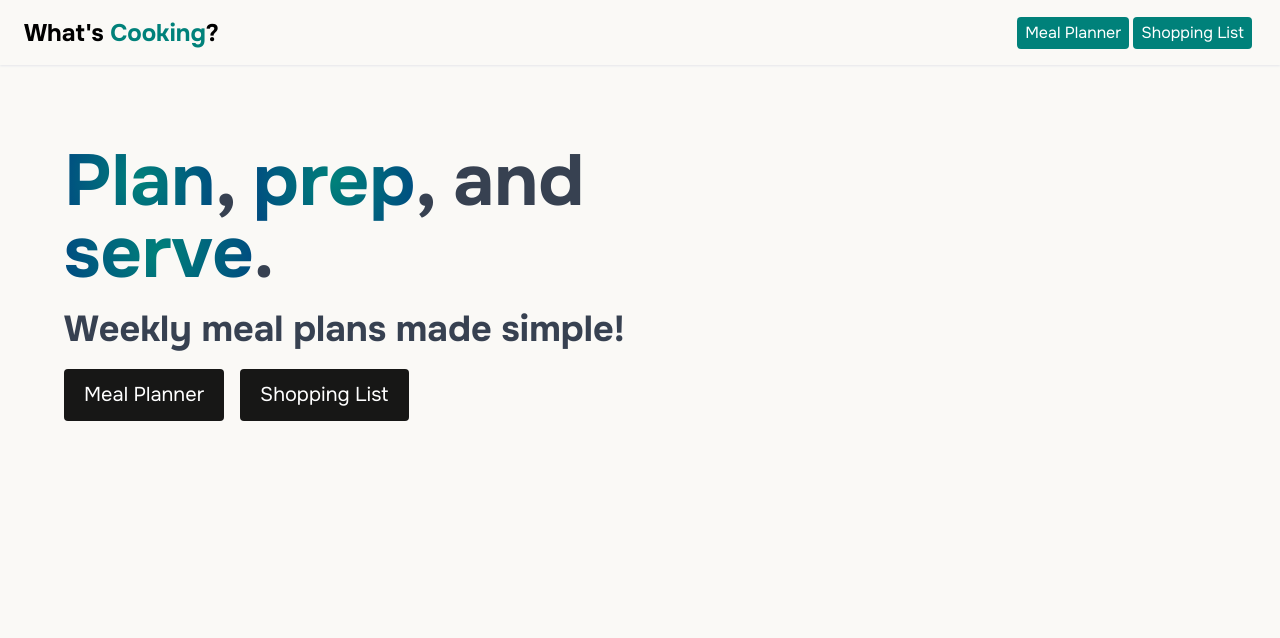
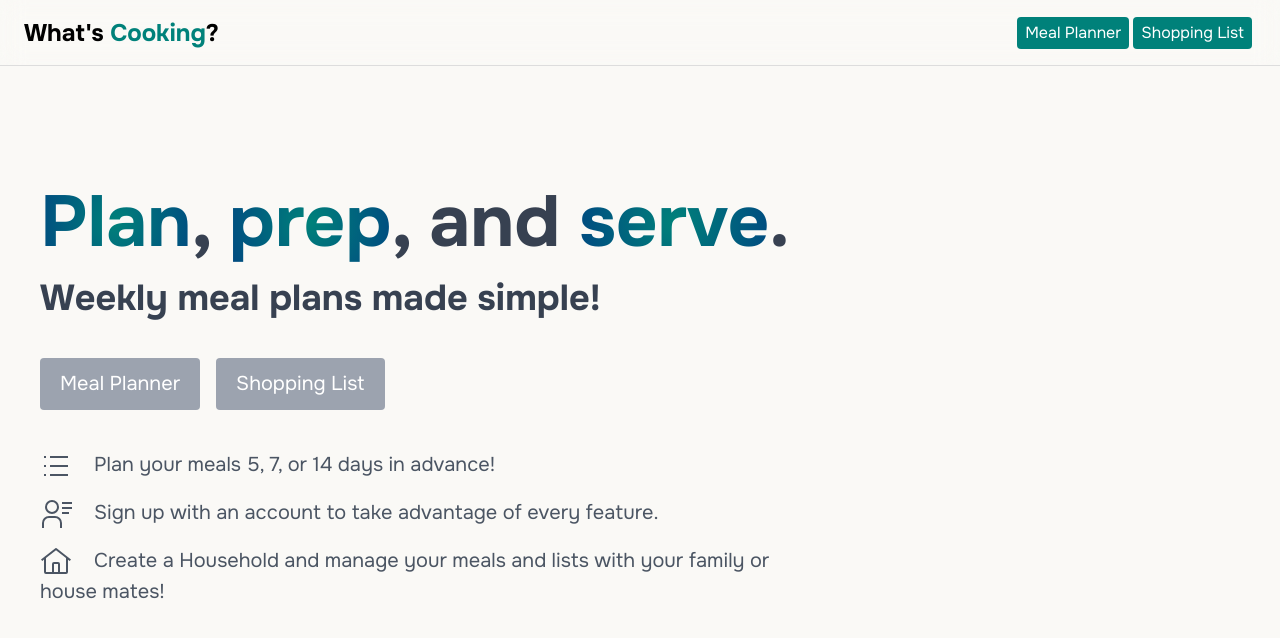
Before and after one commit to ajbates93/whats-cooking, a Nuxt app: page / in a window 1280 px wide. Shown: the top 638 px of the page. Built offline with nearby package versions, Linux system fonts and the light colour scheme.

Commit message:
feat: adds feature list to homepage. previous commit adds fonts.

```diff
--- a/assets/css/tailwind.css
+++ b/assets/css/tailwind.css
@@ -62,6 +62,10 @@ h5 {
   font-size: 1.75rem;
 }
 
+html, body {
+  background-color: #faf9f6;
+}
+
 @layer hero {
   .hero-title {
     -webkit-text-fill-color: transparent;
--- a/components/Header.vue
+++ b/components/Header.vue
@@ -3,8 +3,8 @@
 </script>
 
 <template>
-  <header class="bg-[#faf9f6] sticky top-0 border-t border-transparent backdrop-blur-md shadow-sm shadow-gray-200 dark:shadow-gray-600 z-30 px-6">
-    <div class="flex items-center justify-between py-4 max-w-screen-xl mx-auto">
+  <header class="sticky top-0 border-t border-transparent backdrop-blur-md border-b border-b-[#ddd] z-30 px-6">
+    <div class="flex items-center justify-between py-4 max-w-screen-xl xl:max-w-screen-2xl mx-auto">
       <h1 class="text-2xl text-center"><NuxtLink to="/">What's <span class="text-primary">Cooking</span>?</NuxtLink></h1>
       <div class="flex items-center">
         <NuxtLink to="/meal-planner">
--- a/components/Hero.vue
+++ b/components/Hero.vue
@@ -3,14 +3,21 @@
 </script>
 
 <template>
-  <div id="hero" class="py-10 max-w-screen-xl mx-auto px-6">
+  <div id="hero" class="py-10 md:py-20 max-w-screen-xl xl:max-w-screen-2xl mx-auto">
     <div class="grid grid-cols-[2fr_1fr] justify-between gap-10 mx-auto">
       <div id="heroText">
         <div class="text-7xl font-bold mb-5 text-gray-700"><span class="hero-title hero-title-green">Plan</span>, <span class="hero-title hero-title-orange">prep</span>, and <span class="hero-title hero-title-blue">serve</span>.</div>
-        <div class="text-4xl font-bold mb-5 text-gray-700">Weekly meal plans made simple!</div>
-        <div id="heroActions"  class="flex items-center justify-start gap-4 text-xl">
-          <LayoutActionButton class=" !bg-darky !px-5 !py-3"><NuxtLink to="/meal-planner">Meal Planner</NuxtLink></LayoutActionButton>
-          <LayoutActionButton class="!bg-darky !px-5 !py-3"><NuxtLink to="/shopping-list">Shopping List</NuxtLink></LayoutActionButton>
+        <div class="text-4xl font-bold mb-10 text-gray-700">Weekly meal plans made simple!</div>
+        <div id="heroActions"  class="flex items-center justify-start gap-4 text-xl mb-10">
+          <LayoutActionButton class=" bg-darky hover:bg-hero-title transition-all !px-5 !py-3"><NuxtLink to="/meal-planner">Meal Planner</NuxtLink></LayoutActionButton>
+          <LayoutActionButton class="bg-darky hover:bg-primary transition-all !px-5 !py-3"><NuxtLink to="/shopping-list">Shopping List</NuxtLink></LayoutActionButton>
+        </div>
+        <div>
+          <ul class="text-gray-600 text-xl flex flex-col gap-4">
+            <li><span class="mr-1 text-left w-[50px] inline-block"><Icon size="2rem" name="carbon:list"></Icon></span>Plan your meals 5, 7, or 14 days in advance!</li>
+            <li><span class="mr-1 text-left w-[50px] inline-block"><Icon size="2rem" name="carbon:user-profile"></Icon></span>Sign up with an account to take advantage of every feature.</li>
+            <li><span class="mr-1 text-left w-[50px] inline-block"><Icon size="2rem" name="carbon:home"></Icon></span>Create a Household and manage your meals and lists with your family or house mates!</li>
+          </ul>
         </div>
       </div>
     </div>
--- a/layouts/default.vue
+++ b/layouts/default.vue
@@ -4,7 +4,7 @@
 
 <template>
   <Header />
-  <main role="main" class="p-10 bg-[#faf9f6] min-h-screen">
+  <main role="main" class="p-10 min-h-screen">
     <slot />
   </main>
 </template>
--- a/pages/index.vue
+++ b/pages/index.vue
@@ -2,7 +2,7 @@
 
 </script>
 <template>
-  <div class="max-w-screen-2xl">
+  <div class="max-w-screen-2xl mx-auto">
     <Hero />
   </div>
 </template>
```
